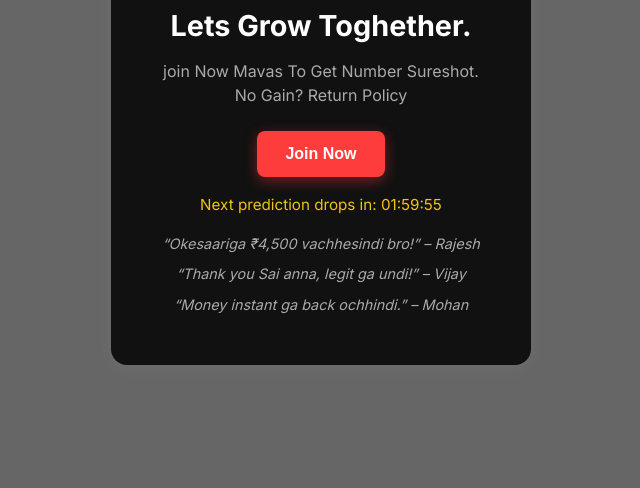
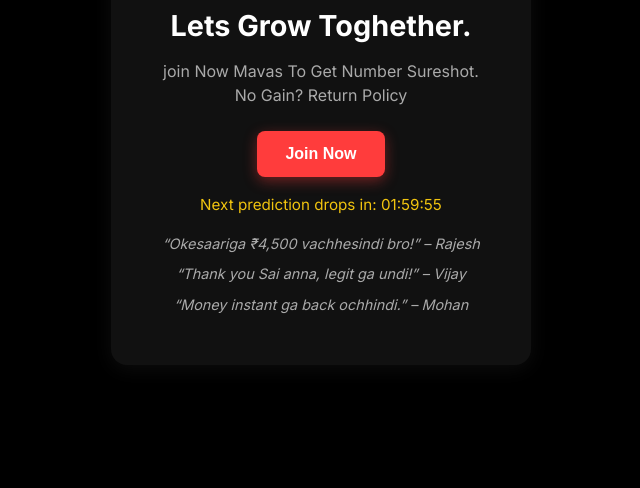
Before and after one commit to createwithanil-sudo/Telugu-Billionaires, a plain HTML site: page index.html in a window 1280 px wide. Shown: the part 312-800 px from the top of the page, without its empty margins (319-959 px from the left). Drawn offline with Linux system fonts and the light colour scheme.

Commit message:
Update style.css

```diff
--- a/style.css
+++ b/style.css
@@ -12,10 +12,13 @@
   padding: 0;
   box-sizing: border-box;
 }
-
+html {
+  background: #000; /* fallback, so no gray edges */
+}
 body {
   font-family: var(--font);
-  background: linear-gradient(rgba(0,0,0,.6), rgba(0,0,0,.6)), url("bg.jpg") center center / cover no-repeat fixed;
+  background: linear-gradient(rgba(0,0,0,.6), rgba(0,0,0,.6)),
+              url("bg.jpg") center center / cover no-repeat;
   color: var(--text);
   display: flex;
   flex-direction: column;
```
